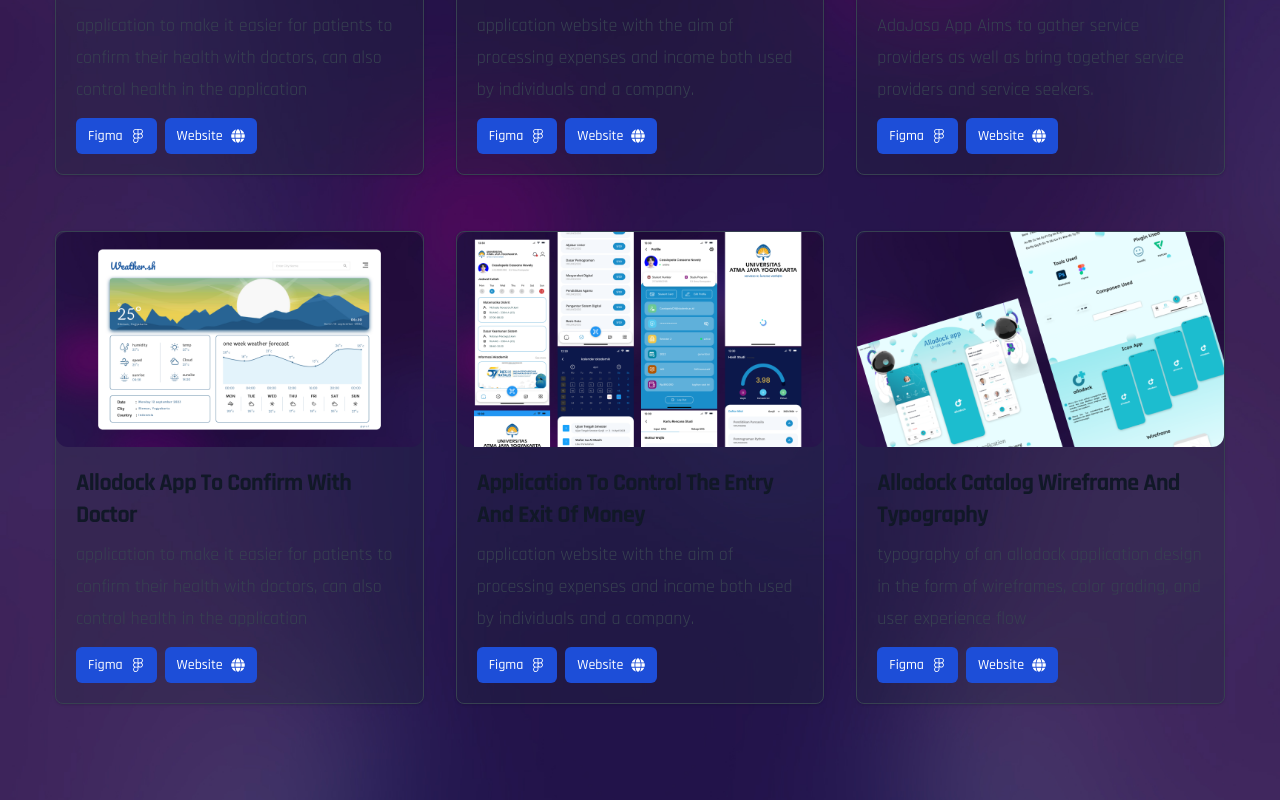
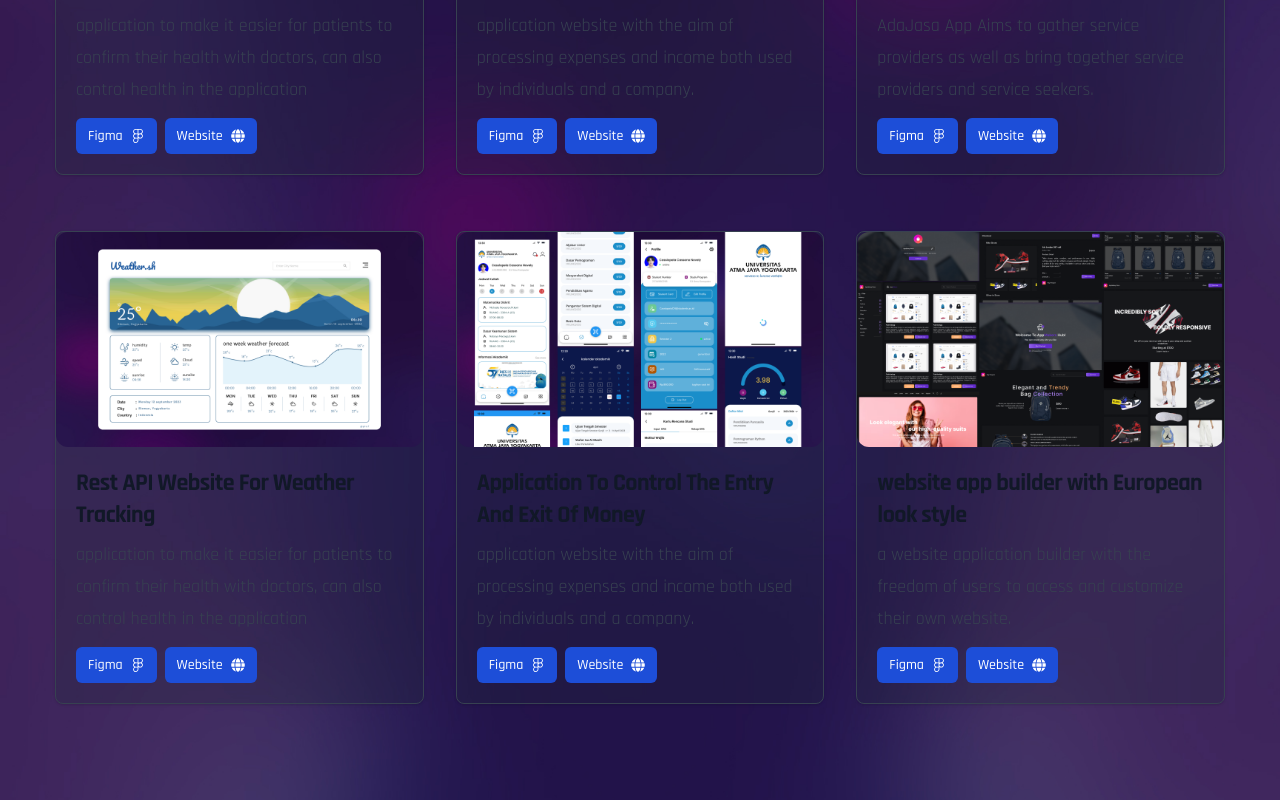
Before and after one commit to h-yusuf/PRWB-RTW, a React (Create React App) app: page /MyProject in a window 1280 px wide. Shown: the part 1500-2300 px from the top of the page. Built offline with nearby package versions, Linux system fonts and the light colour scheme; the HTML template or start-up script is replaced by a standard one; a web font is replaced by a local one.

Commit message:
add file

```diff
--- a/src/components/project/Sertif.jsx
+++ b/src/components/project/Sertif.jsx
@@ -11,6 +11,7 @@ import img8 from "../../assets/portfolio-img8.png";
 import img9 from "../../assets/portfolio-img9.png";
 import img10 from "../../assets/portfolio-img10.png";
 import img11 from "../../assets/portfolio-img11.png";
+import img12 from "../../assets/portfolio-img12.png";
 
 import { useNavigate } from "react-router-dom";
 
@@ -508,14 +509,14 @@ const Sertif = () => {
                 <span className="text-gradient">UI/UX Design</span>
               </div>
               <div className="absolute -bottom-full left-12 group-hover:bottom-14 transition-all duration-700 z-50">
-                <span className="text-white">Allodock App</span>
+                <span className="text-white">Wheater.sh</span>
               </div>
             </div>
           </a>
           <div class="p-5 flex flex-col  justify-between">
             <div>
               <h5 class="mb-2 text-2xl font-bold tracking-tight text-gray-900 dark:text-white">
-              Allodock App To Confirm With Doctor
+              Rest API Website For Weather Tracking
               </h5>
               <p class="mb-3 font-normal text-gray-700 dark:text-gray-400">
               application to make it easier for patients to confirm their health with doctors, can also control health in the application
@@ -599,37 +600,36 @@ const Sertif = () => {
               <div className="group-hover:bg-black/70 w-full h-full absolute z-40 transition-all duration-300"></div>
               <img
                 className="group-hover:scale-125 transition-all duration-500"
-                src={img1}
+                src={img12}
                 alt=""
               />
               <div className="absolute -bottom-full left-12 group-hover:bottom-24 transition-all duration-500 z-50">
                 <span className="text-gradient">UI/UX Design and Web</span>
               </div>
               <div className="absolute -bottom-full left-12 group-hover:bottom-14 transition-all duration-700 z-50">
-                <span className="text-white">Katalog Allodock app</span>
+                <span className="text-white">ShopApp</span>
               </div>
             </div>
           </a>
           <div class="p-5">
             <a href="#">
               <h5 class="mb-2 text-2xl font-bold tracking-tight text-gray-900 dark:text-white">
-                Allodock Catalog Wireframe And Typography
+              website app builder with European look style
               </h5>
             </a>
             <p class="mb-3 font-normal text-gray-700 dark:text-gray-400">
-              typography of an allodock application design in the form of
-              wireframes, color grading, and user experience flow
+            a website application builder with the freedom of users to access and customize their own website.
             </p>
             <div className="w-full flex gap-2">
               <a
-                href="#"
+                href="https://www.figma.com/proto/twK4OWFyAutcPKzyKDYBxM/Web-Shop?type=design&node-id=1-2&t=G7DEOeFMzZPU3kYj-0&scaling=min-zoom&page-id=0%3A1&starting-point-node-id=1%3A2&show-proto-sidebar=1"
                 class="inline-flex items-center px-3 py-2 text-sm  gap-2 font-medium text-center text-white bg-blue-700 rounded-md hover:bg-blue-800 focus:ring-4 focus:outline-none focus:ring-blue-300 dark:bg-blue-600 dark:hover:bg-blue-700 dark:focus:ring-blue-800"
               >
                 Figma
                 <FaFigma />
               </a>
               <a
-                href="#"
+                onClick={() => WebnonData()}
                 class="inline-flex items-center px-3 py-2 text-sm  gap-2 font-medium text-center text-white bg-blue-700 rounded-md hover:bg-blue-800 focus:ring-4 focus:outline-none focus:ring-blue-300 dark:bg-blue-600 dark:hover:bg-blue-700 dark:focus:ring-blue-800"
               >
                 Website
```
Also changed, not shown: src/assets/portfolio-img12.png (added).
